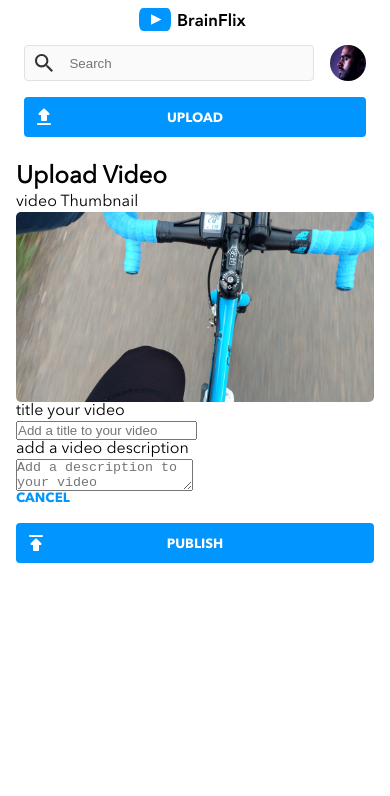
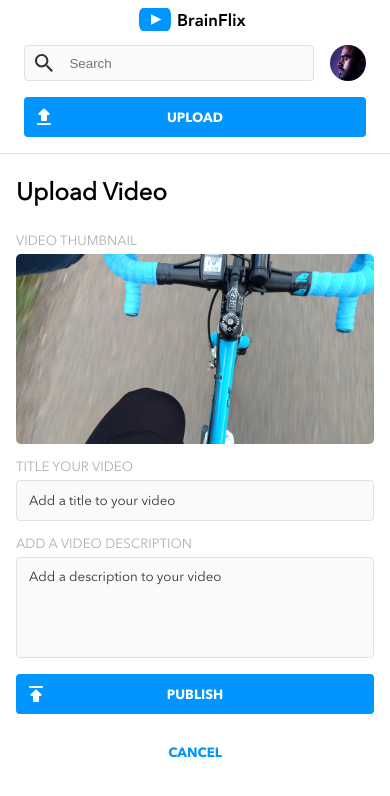
Before and after one commit to Danko2111/Brain-Flix, a React (Create React App) app: page /Upload in a window 390 px wide. Shown: the top 796 px of the page. Built offline with nearby package versions, Linux system fonts and the light colour scheme.

Commit message:
completed upload page functionality with react router, completed upload page mobile styling.

```diff
--- a/src/components/Button/CtaButton.jsx
+++ b/src/components/Button/CtaButton.jsx
@@ -7,7 +7,13 @@ const CtaButton = ({ text, source, clickHandler, classModifier }) => {
   }
 
   return (
-    <button className={currClassName} type="submit" onClick={clickHandler}>
+    <button
+      className={currClassName}
+      type="submit"
+      onClick={(e) => {
+        clickHandler(e);
+      }}
+    >
       <img
         className={`${currClassName}__icon`}
         src={source}
--- a/src/components/Header/Header.jsx
+++ b/src/components/Header/Header.jsx
@@ -9,7 +9,8 @@ import { useNavigate } from "react-router-dom";
 const Header = () => {
   // using useNavigate hook to create a func that i can pass into the button component with props.
   const nav = useNavigate();
-  const navigateToUpload = () => {
+  const navigateToUpload = (e) => {
+    e.preventDefault();
     nav("/Upload");
   };
 
--- a/src/pages/Upload/Upload.jsx
+++ b/src/pages/Upload/Upload.jsx
@@ -7,7 +7,8 @@ import { useNavigate } from "react-router-dom";
 const Upload = () => {
   // using useNavigate hook to create a func that i can pass into the button component with props.
   const nav = useNavigate();
-  const navigateToHome = () => {
+  const navigateToHome = (e) => {
+    e.preventDefault();
     nav("/");
   };
 
@@ -28,6 +29,7 @@ const Upload = () => {
           className="upload__form-textarea"
           name="upload-desc"
           placeholder="Add a description to your video"
+          rows="5"
         ></textarea>
         <div className="upload__form-footer">
           <CtaButton
--- a/src/pages/Upload/Upload.scss
+++ b/src/pages/Upload/Upload.scss
@@ -1,15 +1,56 @@
+@import "../../styles/Partials/variables";
+
 .upload {
-    margin: 1rem;
-
+    padding: 1.5rem 1rem 1rem;
+    border-top: 1px solid $Mercury;;
+    &__title {
+        margin-bottom: 1.5rem;
+    }
     &__form {
         display: flex;
         flex-direction: column;
         align-items: flex-start;
-
         &-thumbnail {
             width: 100%;
             object-fit: cover;
             border-radius: 5px;
+            margin-bottom: 1rem;
+        }
+        &-label {
+            text-transform: uppercase;
+            color: $Silver;
+            font-size: smaller;
+            margin-bottom: 0.25rem;
+        }
+        &-input {
+            border: 1px solid $Mercury;
+            background-color: $Alabaster;
+            border-radius: 4px;
+            width: 100%;
+            padding: .75rem;
+            margin-bottom: 1rem;
+            &:focus {
+                outline: none;
+            }
+            &::placeholder {
+                font-family: avenir;
+                color: $BrainFlix-Black
+            }
+        }
+        &-textarea {
+            border: 1px solid $Mercury;
+            background-color: $Alabaster;
+            border-radius: 4px;
+            width: 100%;
+            padding: .75rem;
+            resize: none;
+            &:focus {
+                outline: none;
+            }
+            &::placeholder {
+                font-family: avenir;
+                color: $BrainFlix-Black
+            }
         }
         &-footer {
             display: flex;
@@ -17,5 +58,13 @@
             width: 100%;
         }
     }
+}
+.cta-button {
+    order:1;
+}
+
+.cancel-button {
+    order:2;
+    margin: 2rem auto 1rem;
 
 }
```
